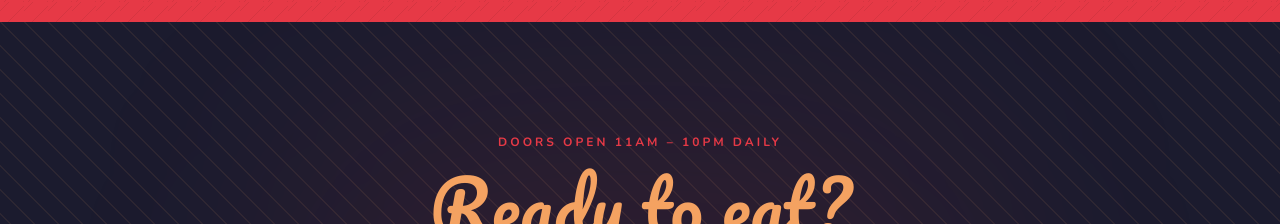
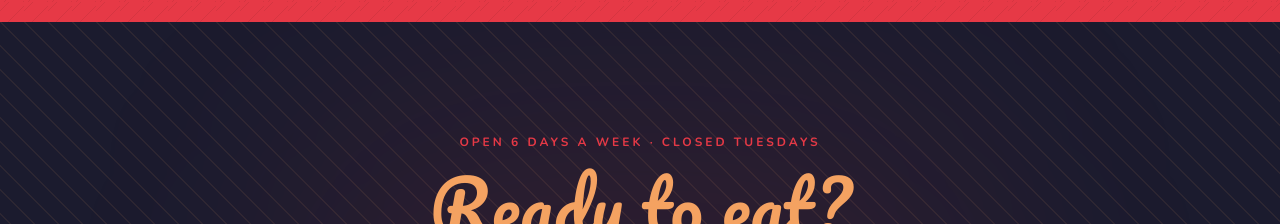
Before and after one commit to timpactwa/webservicesportfoliopage, a Next.js app in the folder demos/fuego-street-tacos/: page / in a window 1280 px wide. Shown: the part 2360-2584 px from the top of the page. Built offline with nearby package versions, Linux system fonts and the light colour scheme.

Commit message:
fix: correct hours copy in home CTA banner

```diff
--- a/demos/fuego-street-tacos/app/page.tsx
+++ b/demos/fuego-street-tacos/app/page.tsx
@@ -340,7 +340,7 @@
           className="relative max-w-2xl mx-auto px-6"
         >
           <p className="font-body text-fuego font-bold uppercase tracking-[0.25em] text-xs mb-5">
-            Doors open 11am – 10pm daily
+            Open 6 days a week · Closed Tuesdays
           </p>
           <h2 className="font-display text-golden text-6xl md:text-7xl mb-6 leading-none">
             Ready to eat?
```
